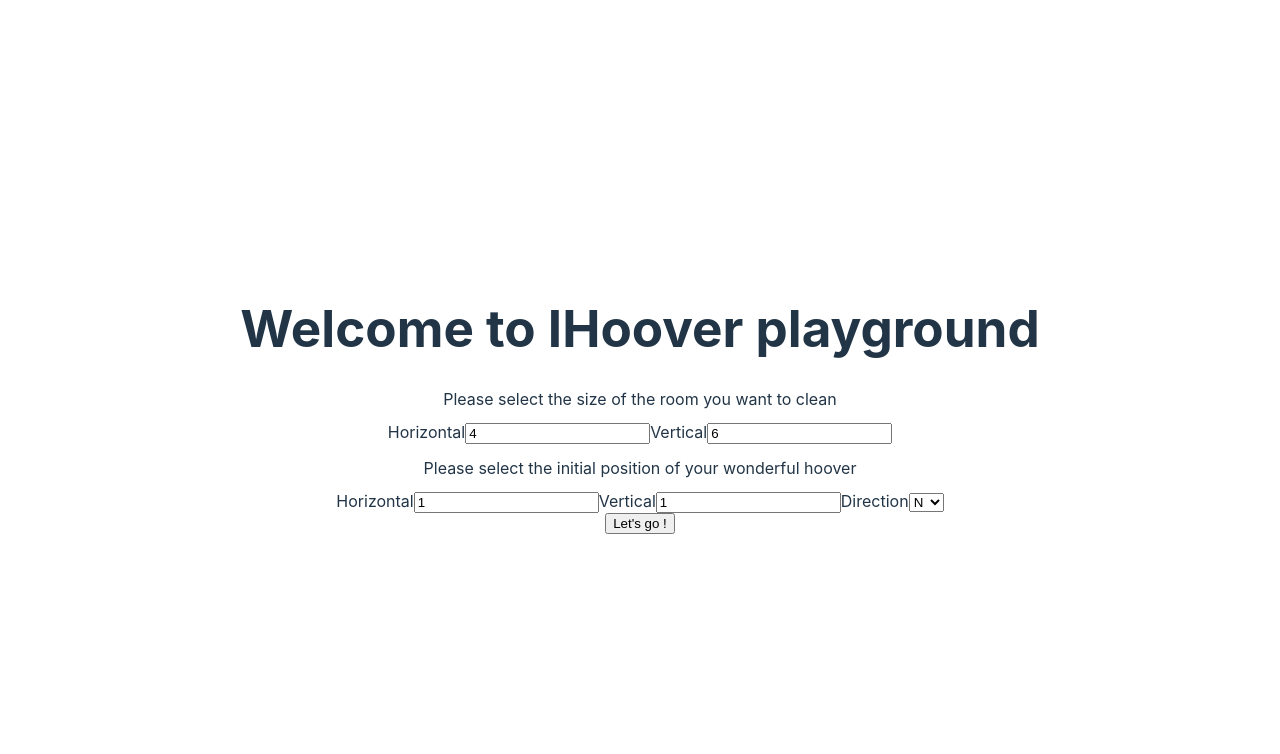
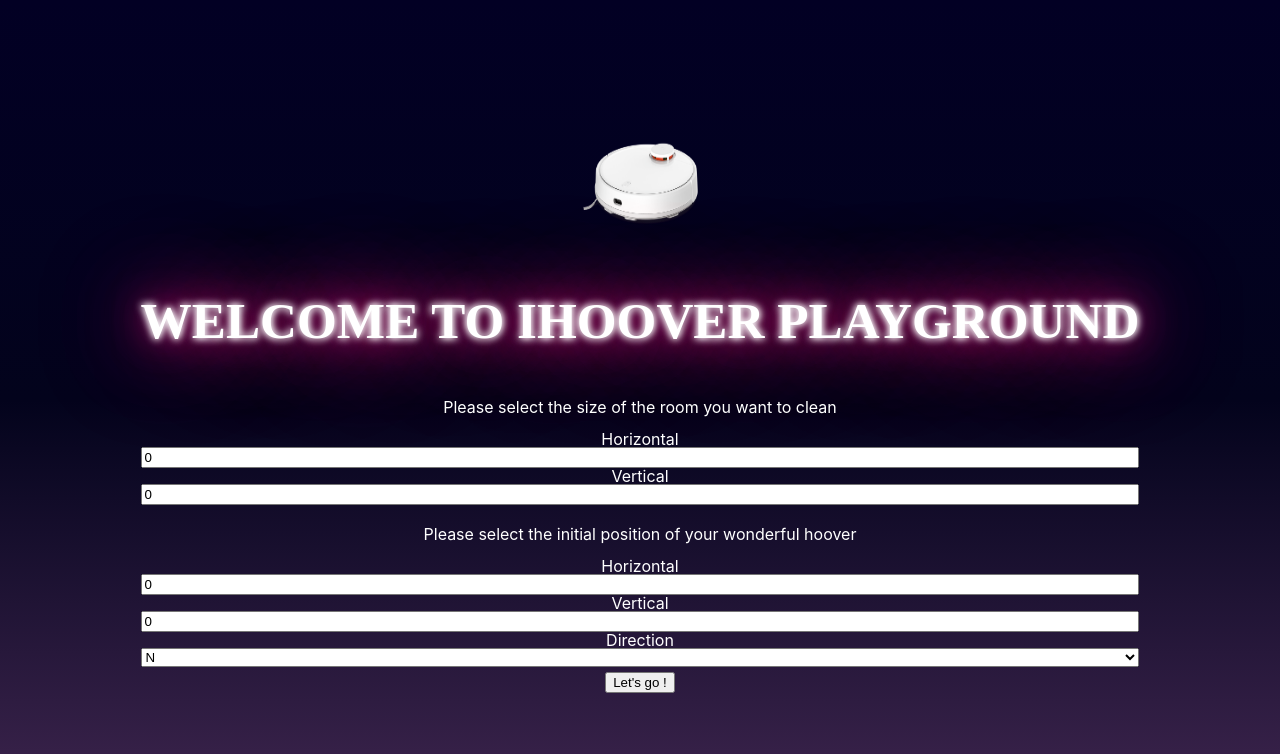
Before and after one commit to ValentinLagues/IHoover, a React (Vite) app: page / in a window 1280 px wide. Shown: the top 754 px of the page. Built offline with nearby package versions, Linux system fonts and the light colour scheme.

Commit message:
homme css started

```diff
--- a/src/App.css
+++ b/src/App.css
@@ -3,18 +3,6 @@
   margin: 0 auto;
   padding: 2rem;
   text-align: center;
-}
-
-.logo {
-  height: 6em;
-  padding: 1.5em;
-  will-change: filter;
-}
-.logo:hover {
-  filter: drop-shadow(0 0 2em #646cffaa);
-}
-.logo.react:hover {
-  filter: drop-shadow(0 0 2em #61dafbaa);
 }
 
 @keyframes logo-spin {
--- /dev/null
+++ b/src/components/home/Home.css
@@ -0,0 +1,39 @@
+@keyframes neon {
+    0%{
+      text-shadow:
+        0 0 7px #fff,
+        0 0 10px #fff,
+        0 0 42px rgb(230, 18, 124),
+        0 0 77px rgb(230, 18, 124),
+        0 0 100px rgb(230, 18, 124);
+    }
+    50% {
+      text-shadow:
+        0 0 7px #fff,
+        0 0 10px #fff,
+        0 0 32px rgb(230, 18, 124),
+        0 0 87px rgb(230, 18, 124),
+        0 0 120px rgb(230, 18, 124);
+    }
+    }
+
+.home {
+    color: white;
+}
+
+#home-title {
+    text-shadow:
+    0 0 7px #fff,
+    0 0 10px #fff,
+    0 0 42px rgb(230, 18, 124),
+    0 0 77px rgb(230, 18, 124),
+    0 0 100px rgb(230, 18, 124);
+  animation: neon 2s infinite linear;
+  font-family: SOR2BW;
+}
+
+.form-section {
+    display: flex;
+    flex-direction: column;
+    padding-bottom: 5px;
+}
--- a/src/components/home/Home.tsx
+++ b/src/components/home/Home.tsx
@@ -1,12 +1,14 @@
+import './Home.css';
+
 import React, { useContext } from 'react';
 import { NavLink } from 'react-router-dom';
 
+import vacuumHome from '../../assets/vacuumHome.png';
 import CurrentPlaygroundContext from '../../contexts/CurrentPlayground';
 
 const Home = () => {
   const { grid, setGrid, hoover, setHoover } = useContext(CurrentPlaygroundContext);
-  console.log(grid);
-  console.log(hoover);
+
   // Fonction qui permet de choisir le nombre de lignes du playground
   const handleChangeRowsNumber = (e: React.FormEvent<HTMLInputElement>) => {
     setGrid({ rows: Number(e.currentTarget.value), columns: grid.columns });
@@ -40,10 +42,11 @@ const Home = () => {
     });
   };
   return (
-    <div className="App">
-      <h1>Welcome to IHoover playground</h1>
+    <div className="home">
+      <img src={vacuumHome} alt="vacuum-home" width={150} height={150} />
+      <h1 id="home-title">WELCOME TO IHOOVER PLAYGROUND</h1>
       <form>
-        <div>
+        <div className="form-section">
           <p>Please select the size of the room you want to clean</p>
           <label htmlFor="horizontal">Horizontal</label>
           <input
@@ -56,7 +59,7 @@ const Home = () => {
             value={grid.columns}
             onChange={handleChangeColumnsNumber}></input>
         </div>
-        <div>
+        <div className="form-section">
           <p>Please select the initial position of your wonderful hoover</p>
           <label htmlFor="horizontal">Horizontal</label>
           <input
--- a/src/components/hoover/Hoover.css
+++ b/src/components/hoover/Hoover.css
@@ -1,5 +1,6 @@
 .hoover{
     background-color: green;
+    z-index: 1;
     /* grid-row: 2;
     grid-column: 4; */
 }
--- a/src/components/hoover/Hoover.tsx
+++ b/src/components/hoover/Hoover.tsx
@@ -9,28 +9,30 @@ const Hoover = (hoover: IHoover) => {
   const getRotation = (position: string): void => {
     switch (position) {
       case 'N':
-        '0deg';
+        0;
         break;
       case 'E':
-        '90deg';
+        90;
         break;
       case 'S':
-        '180deg';
+        180;
         break;
       case 'W':
-        '270deg';
+        270;
         break;
     }
   };
+  console.log(getRotation);
+  console.log(hoover.direction);
   return (
     <div
       className="hoover"
       style={{
         gridRow: hoover.locationX,
         gridColumn: hoover.locationY,
-        transform: `rotate(${getRotation(hoover.direction)})`,
+        transform: `rotate(${getRotation(hoover.direction)}deg)`,
       }}>
-      <img src={vacuum} alt="vacuum" height={100} width={100} />
+      <img src={vacuum} alt="vacuum" height={100} width={100} style={{}} />
     </div>
   );
 };
--- a/src/components/playground/Playground.tsx
+++ b/src/components/playground/Playground.tsx
@@ -1,12 +1,12 @@
 import './Playground.css';
 
-import React, { useContext } from 'react';
+import React, { useContext, useState } from 'react';
 
 import CurrentPlaygroundContext from '../../contexts/CurrentPlayground';
 import Hoover from '../hoover/Hoover';
 
 const Playground = () => {
-  const { grid, hoover, setHoover } = useContext(CurrentPlaygroundContext);
+  const { grid, hoover, setHoover, moveHoover } = useContext(CurrentPlaygroundContext);
 
   // Only authorizing dga characters
   const checkDGA = (e: React.KeyboardEvent<HTMLDivElement>) => {
@@ -21,10 +21,10 @@ const Playground = () => {
     }
   };
 
-  // const handleChange = (e: React.FormEvent<HTMLInputElement>) => {
-  //   setCommandsList(e.currentTarget.value);
-  //   console.log(commandsList);
-  // };
+  const handleChange = (e: React.FormEvent<HTMLInputElement>) => {
+    moveHoover(e.currentTarget.value);
+  };
+  console.log(hoover);
 
   return (
     <div>
@@ -58,8 +58,8 @@ const Playground = () => {
           type="text"
           onKeyDown={checkDGA}
           placeholder="Entrez vos commandes"
-          // value={commandsList}
-          // onChange={handleChange}
+          value=""
+          onChange={handleChange}
         />
         <input type="submit"></input>
       </div>
--- a/src/contexts/CurrentPlayground.tsx
+++ b/src/contexts/CurrentPlayground.tsx
@@ -25,10 +25,10 @@ const CurrentPlaygroundContext = createContext<PlaygroundContent>({
 export const CurrentPlaygroundContextProvider = ({
   children,
 }: CurrentPlaygroundProps) => {
-  const [grid, setGrid] = useState<IGrid>({ rows: 4, columns: 6 });
+  const [grid, setGrid] = useState<IGrid>({ rows: 0, columns: 0 });
   const [hoover, setHoover] = useState<IHoover>({
-    locationX: 1,
-    locationY: 1,
+    locationX: 0,
+    locationY: 0,
     direction: 'N',
   });
 
--- a/src/index.css
+++ b/src/index.css
@@ -15,21 +15,14 @@
   -webkit-text-size-adjust: 100%;
 }
 
-a {
-  font-weight: 500;
-  color: #646cff;
-  text-decoration: inherit;
-}
-a:hover {
-  color: #535bf2;
-}
-
 body {
+  background: rgb(2,0,36);
+  background: linear-gradient(180deg, rgba(2,0,36,1) 0%, rgba(3,3,28,1) 50%, rgba(60,36,77,1) 100%);
   margin: 0;
   display: flex;
   place-items: center;
-  min-width: 320px;
-  min-height: 100vh;
+  width: 100vw;
+  height: 100vh;
 }
 
 h1 {
```
Also changed, not shown: src/assets/vacuumHome.png (added).
